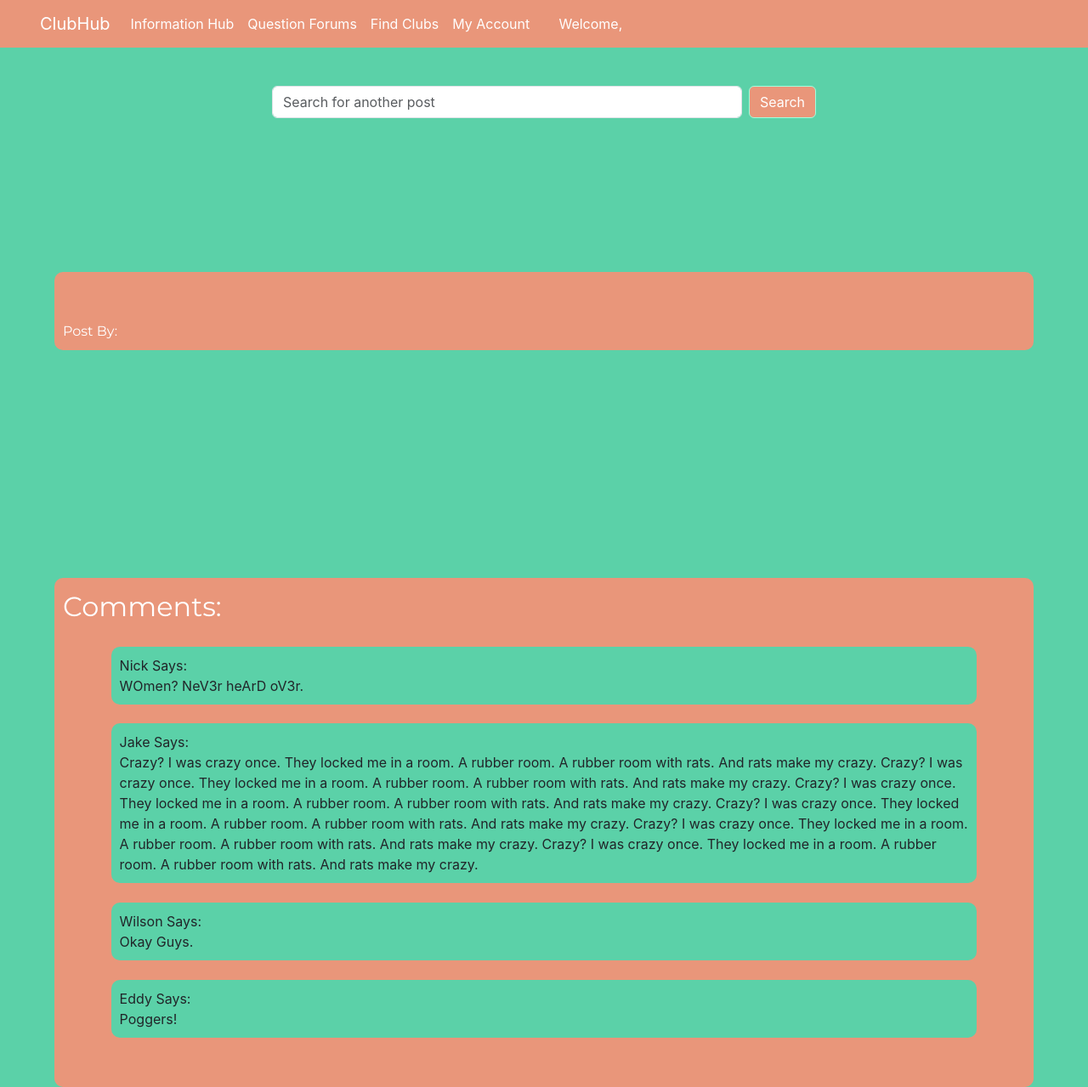
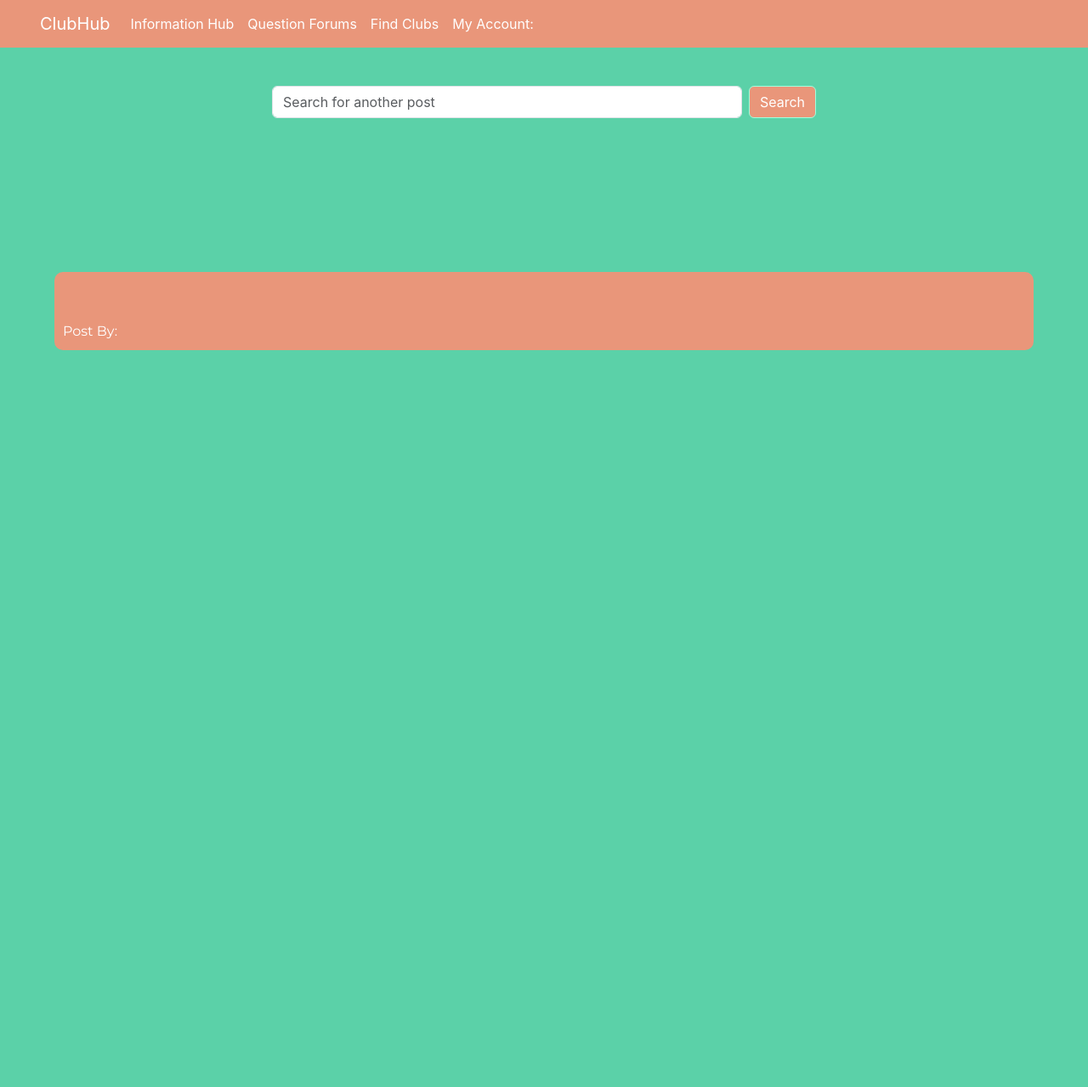
Before and after one commit to WilsonGoins/ClubHub, a React (Create React App) app in the folder React/clubhub/: page /post in a window 1280 px wide. Shown: the whole page at 85% size. After the commit the page ends 800 px from the top, so only its background shows below. Built offline with nearby package versions, Linux system fonts and the light colour scheme; no server answers.

Commit message:
comment nuke and navbar update

```diff
--- a/React/clubhub/src/Navbar/Navbar.js
+++ b/React/clubhub/src/Navbar/Navbar.js
@@ -1,9 +1,8 @@
-import React, {useState, useEffect} from "react"
-import {useNavigate} from "react-router-dom";
-import "./Navbar.css"
-import {onAuthStateChanged } from "firebase/auth"
+import React, { useState, useEffect } from "react";
+import { useNavigate } from "react-router-dom";
+import "./Navbar.css";
+import { onAuthStateChanged } from "firebase/auth";
 import { auth } from '../firebase';
-
 
 const Navbar = () => {
     const navigate = useNavigate();
@@ -20,7 +19,7 @@ const Navbar = () => {
     const navigationFunction = (_page) => {
         console.log(_page)
         console.log(localStorage.getItem('LoggedIn'))
-        if (_page === "/home") {      // different if block because this is for clicking "ClubHub" which should go back to landing page
+        if (_page === "/home") { // different if block because this is for clicking "ClubHub" which should go back to landing page
             console.log(_page)
             if (localStorage.getItem('LoggedIn') === 'true') {
                 navigate("/home");
@@ -116,40 +115,33 @@ const Navbar = () => {
                     <ul className="navbar-nav me-auto mb-2 mb-lg-0">
                         <li className="nav-item">
                             <a className="nav-link NVB-text-color" aria-current="page" style={navItemStyles.informationHub} onMouseEnter={() => handleNavItemHover('informationHub')} onMouseLeave={() => handleNavItemMouseLeave('informationHub')}
-                        onClick={() => {navigationFunction("/informationhub")}}>
+                                onClick={() => { navigationFunction("/informationhub") }}>
                                 Information Hub
                             </a>
                         </li>
                         <li className="nav-item">
                             <a className="nav-link NVB-text-color" style={navItemStyles.questionForum} onMouseEnter={() => handleNavItemHover('questionForum')} onMouseLeave={() => handleNavItemMouseLeave('questionForum')}
-                        onClick={() => {navigationFunction("/questionforum")}}>
+                                onClick={() => { navigationFunction("/questionforum") }}>
                                 Question Forums
                             </a>
                         </li>
                         <li className="nav-item">
                             <a className="nav-link NVB-text-color" aria-disabled="true" style={navItemStyles.eventSchedule} onMouseEnter={() => handleNavItemHover('eventSchedule')} onMouseLeave={() => handleNavItemMouseLeave('eventSchedule')}
-                        onClick={() => {navigationFunction("/clubfinder")}}>
+                                onClick={() => { navigationFunction("/clubfinder") }}>
                                 Find Clubs
                             </a>
                         </li>
 
                         <li className="nav-item">
-                    <a className="nav-link NVB-text-color"   aria-disabled="true" style={navItemStyles.donateToWilson} onMouseEnter={() => handleNavItemHover('donateToWilson')} onMouseLeave={() => handleNavItemMouseLeave('donateToWilson')}
-                        onClick={() => {navigationFunction("/myaccount")}}>
-                        My Account
+                            <a className="nav-link NVB-text-color" aria-disabled="true" style={navItemStyles.donateToWilson} onMouseEnter={() => handleNavItemHover('donateToWilson')} onMouseLeave={() => handleNavItemMouseLeave('donateToWilson')}
+                                onClick={() => { navigationFunction("/myaccount") }}>
+                                My Account: {dispName}
                             </a>
                         </li>
-
-                    <li className="nav-item">
-                    <a className="nav-link NVB-text-color NVB-welcome" aria-current="page" style={navItemStyles.informationHub} onMouseEnter={() => handleNavItemHover('informationHub')} onMouseLeave={() => handleNavItemMouseLeave('informationHub')}>
-                        Welcome, {dispName}
-                    </a>
-                    </li>
-
                     </ul>
                 </div>
             </div>
         </nav>
     )
 }
-export default Navbar
+export default Navbar;
--- a/React/clubhub/src/PostPage/PostPage.js
+++ b/React/clubhub/src/PostPage/PostPage.js
@@ -82,34 +82,6 @@ const PostPage = () => {
                     Post By: {postUser}
                 </div>
             </div>
-
-            <div className="PP-comment-section-container">
-                <div className="PP-comment-title-text">
-                    Comments:
-                </div>
-                <div className="PP-comment-container">
-                    Nick Says:
-                    <br />
-                    WOmen? NeV3r heArD oV3r.
-                </div>
-                <div className="PP-comment-container">
-                    Jake Says:
-                    <br />
-                    Crazy? I was crazy once. They locked me in a room. A rubber room. A rubber room with rats. And rats make my crazy. Crazy? I was crazy once. They locked me in a room. A rubber room. A rubber room with rats. And rats make my crazy. Crazy? I was crazy once. They locked me in a room. A rubber room. A rubber room with rats. And rats make my crazy. Crazy? I was crazy once. They locked me in a room. A rubber room. A rubber room with rats. And rats make my crazy. Crazy? I was crazy once. They locked me in a room. A rubber room. A rubber room with rats. And rats make my crazy. Crazy? I was crazy once. They locked me in a room. A rubber room. A rubber room with rats. And rats make my crazy.
-                </div>
-                <div className="PP-comment-container">
-                    Wilson Says:
-                    <br />
-                    Okay Guys.
-                </div>
-                <div className="PP-comment-container">
-                    Eddy Says:
-                    <br />
-                    Poggers!
-                </div>
-                <br />
-                <br />
-            </div>
         </div>
     )
 }
```
Lines whose indentation alone changed are shown as unchanged.
